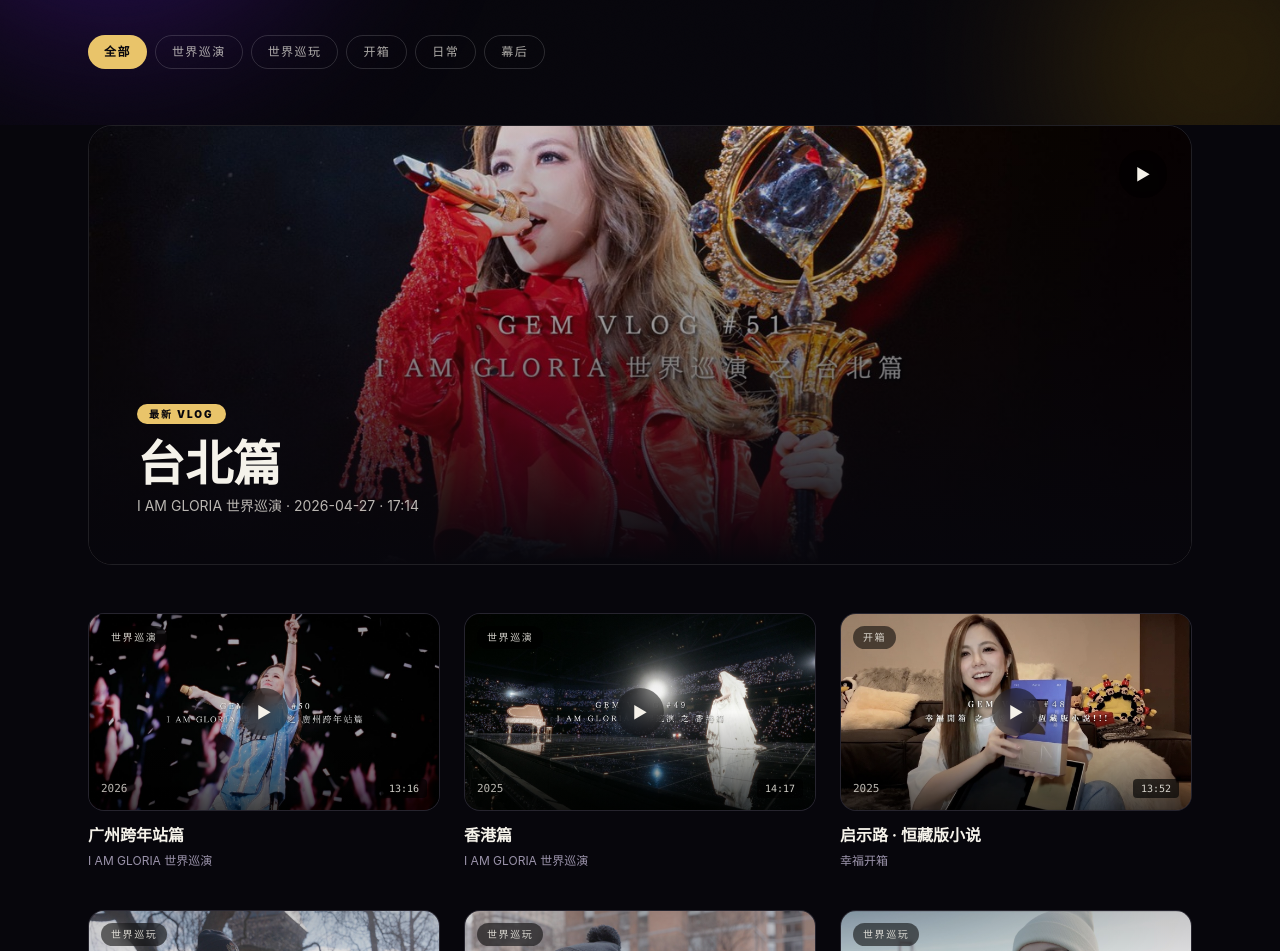
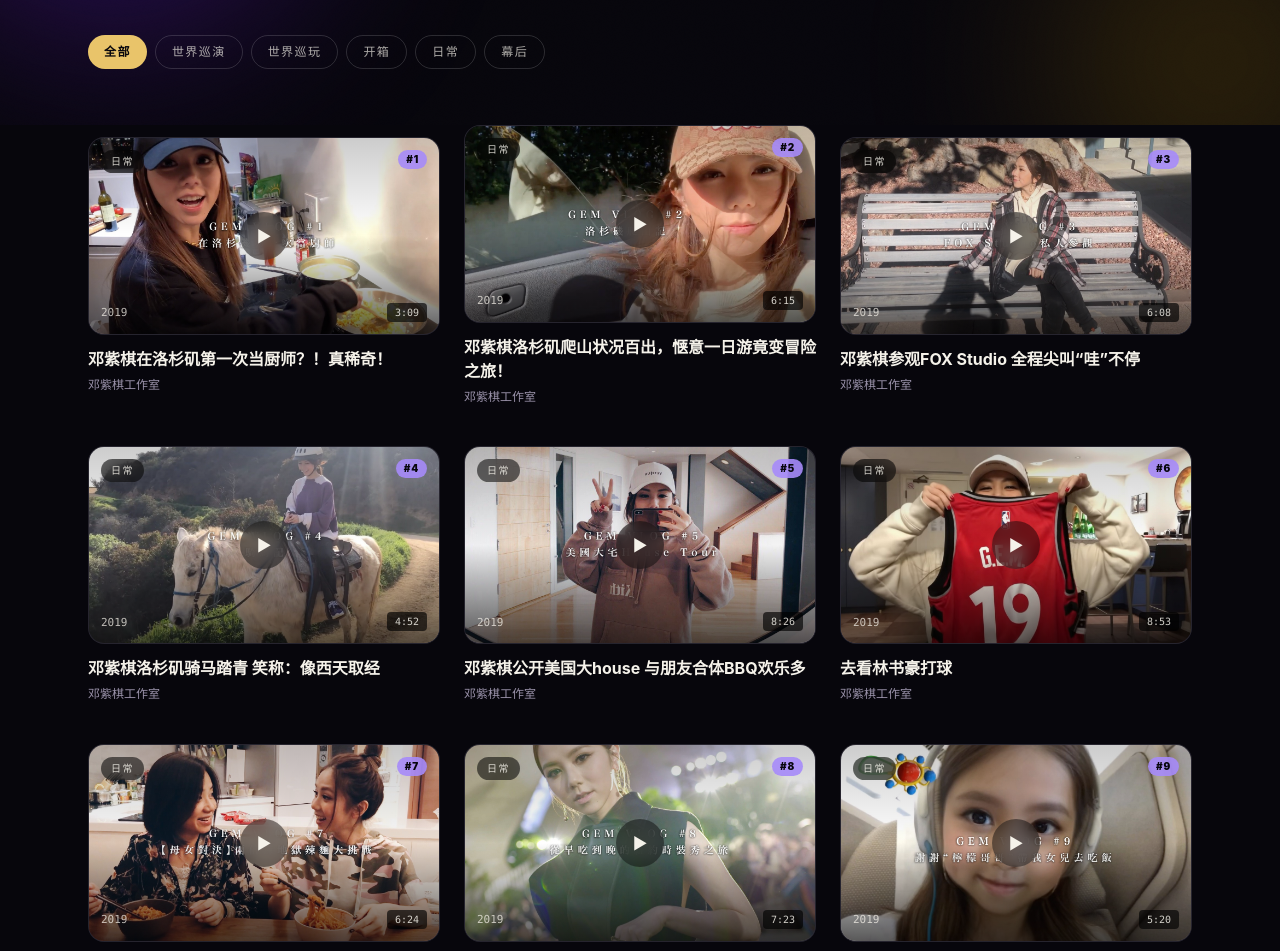
Before and after one commit to xxxxxxx-bot/gem-fansite, a Vue app: page /vlog in a window 1280 px wide. Shown: the part 281-1232 px from the top of the page. Built offline with nearby package versions, Linux system fonts and the light colour scheme.

Commit message:
VLOG 全量标注期数并按期数排序
- 47 条 VLOG 全部补上 #期数 角标
- 移除最新推荐位，列表按 #1-#51 升序排列
- 期数缺口对应站内未收录的官方期数

```diff
--- a/src/data/vlogs.js
+++ b/src/data/vlogs.js
@@ -6,6 +6,7 @@
 export const vlogs = [
   {
     bvid: 'BV14joqBxEKa',
+    number: 51,
     title: '台北篇',
     series: 'I AM GLORIA 世界巡演',
     group: '世界巡演',
@@ -15,6 +16,7 @@
   },
   {
     bvid: 'BV1EozQBCEts',
+    number: 50,
     title: '广州跨年站篇',
     series: 'I AM GLORIA 世界巡演',
     group: '世界巡演',
@@ -24,6 +26,7 @@
   },
   {
     bvid: 'BV1KQa9zFEju',
+    number: 49,
     title: '香港篇',
     series: 'I AM GLORIA 世界巡演',
     group: '世界巡演',
@@ -33,6 +36,7 @@
   },
   {
     bvid: 'BV1P5tKzLEWT',
+    number: 48,
     title: '启示路 · 恒藏版小说',
     series: '幸福开箱',
     group: '开箱',
@@ -42,6 +46,7 @@
   },
   {
     bvid: 'BV1MB5KzQEcJ',
+    number: 47,
     title: '多伦多篇',
     series: 'I AM GLORIA 世界巡玩',
     group: '世界巡玩',
@@ -51,6 +56,7 @@
   },
   {
     bvid: 'BV1CiGhzGEqN',
+    number: 46,
     title: '纽约篇',
     series: 'I AM GLORIA 世界巡玩',
     group: '世界巡玩',
@@ -60,6 +66,7 @@
   },
   {
     bvid: 'BV1y1LczvEsp',
+    number: 45,
     title: '旧金山篇',
     series: 'I AM GLORIA 世界巡玩',
     group: '世界巡玩',
@@ -69,6 +76,7 @@
   },
   {
     bvid: 'BV1C3fcYhEb6',
+    number: 44,
     title: '洛杉矶 & 拉斯维加斯篇',
     series: 'I AM GLORIA 世界巡玩',
     group: '世界巡玩',
@@ -78,6 +86,7 @@
   },
   {
     bvid: 'BV1SkPVexEXZ',
+    number: 43,
     title: '伦敦篇',
     series: 'I AM GLORIA 世界巡玩',
     group: '世界巡玩',
@@ -87,6 +96,7 @@
   },
   {
     bvid: 'BV1hzK5eNEtG',
+    number: 42,
     title: '巴黎篇',
     series: 'I AM GLORIA 世界巡玩',
     group: '世界巡玩',
@@ -96,6 +106,7 @@
   },
   {
     bvid: 'BV1vK421C78c',
+    number: 41,
     title: '球王访港表演赛',
     series: '第一次在这种气氛下表演',
     group: '日常',
@@ -105,6 +116,7 @@
   },
   {
     bvid: 'BV17Q4y1L797',
+    number: 40,
     title: '深圳演唱会 · 全记录',
     series: '2024 第一个工作',
     group: '世界巡演',
@@ -114,6 +126,7 @@
   },
   {
     bvid: 'BV15T4y1n7m5',
+    number: 39,
     title: '深圳演唱会 · 车程篇',
     series: '2024 第一个工作',
     group: '世界巡演',
@@ -123,6 +136,7 @@
   },
   {
     bvid: 'BV1Yk4y1W7sX',
+    number: 37,
     title: '马尔代夫 · 天堂之旅',
     series: '日常',
     group: '日常',
@@ -132,6 +146,7 @@
   },
   {
     bvid: 'BV1CW4y1j7DR',
+    number: 36,
     title: '启示录 · 首波周边',
     series: '幸福开箱',
     group: '开箱',
@@ -141,6 +156,7 @@
   },
   {
     bvid: 'BV19d4y1G7xm',
+    number: 35,
     title: '启示录 1–8 集剧情盘点',
     series: '幕后盘点',
     group: '日常',
@@ -150,6 +166,7 @@
   },
   {
     bvid: 'BV1E4411L7aW',
+    number: 9,
     title: '邓紫棋秒变邓三岁 表演吃播萌翻天',
     series: '邓紫棋工作室',
     group: '日常',
@@ -159,6 +176,7 @@
   },
   {
     bvid: 'BV1Px411Z7H1',
+    number: 12,
     title: '邓紫棋演绎“小魔鬼”版日常，好听又好看！',
     series: '邓紫棋工作室',
     group: '日常',
@@ -168,6 +186,7 @@
   },
   {
     bvid: 'BV1x4411H7k9',
+    number: 10,
     title: '邓紫棋素颜出镜：自信的女生最美丽！',
     series: '邓紫棋工作室',
     group: '日常',
@@ -177,6 +196,7 @@
   },
   {
     bvid: 'BV1kt4y1C7YV',
+    number: 24,
     title: '我的隔离生活 の 精彩每一天',
     series: '邓紫棋工作室',
     group: '日常',
@@ -186,6 +206,7 @@
   },
   {
     bvid: 'BV1Ht4y1i7fU',
+    number: 27,
     title: '幸福开箱 之 1:6 钢铁侠',
     series: '邓紫棋工作室',
     group: '开箱',
@@ -195,6 +216,7 @@
   },
   {
     bvid: 'BV19E411f7Jr',
+    number: 15,
     title: '“小小邓”的第一次长途飞行！',
     series: '邓紫棋工作室',
     group: '日常',
@@ -204,6 +226,7 @@
   },
   {
     bvid: 'BV1EJ41197Q8',
+    number: 16,
     title: '吃货之旅，没有[句号]',
     series: '邓紫棋工作室',
     group: '日常',
@@ -223,6 +246,7 @@
   },
   {
     bvid: 'BV1GJ41157LQ',
+    number: 18,
     title: '自己的新专辑自己买！',
     series: '邓紫棋工作室',
     group: '日常',
@@ -232,6 +256,7 @@
   },
   {
     bvid: 'BV1Np4y1X7Bp',
+    number: 23,
     title: '我的隔离生活 の 午餐日常',
     series: '邓紫棋工作室',
     group: '日常',
@@ -241,6 +266,7 @@
   },
   {
     bvid: 'BV1o4411M7x2',
+    number: 11,
     title: '围观邓三岁的快乐周末 收获太阳花开心能量',
     series: '邓紫棋工作室',
     group: '日常',
@@ -250,6 +276,7 @@
   },
   {
     bvid: 'BV1zt411A7H8',
+    number: 13,
     title: '差不多隆重的首映会 跟紫棋一起复习“差不多姑娘”公演LIVE',
     series: '邓紫棋工作室',
     group: '幕后',
@@ -259,6 +286,7 @@
   },
   {
     bvid: 'BV1YK411572Y',
+    number: 20,
     title: '距离上一个VLOG，已经很久以后了',
     series: '邓紫棋工作室',
     group: '日常',
@@ -268,6 +296,7 @@
   },
   {
     bvid: 'BV1k5411u7HD',
+    number: 33,
     title: '《超能力》MV之世上只有哥哥好',
     series: '邓紫棋工作室',
     group: '幕后',
@@ -277,6 +306,7 @@
   },
   {
     bvid: 'BV1dA411T7bX',
+    number: 30,
     title: '《平行世界》弹唱版',
     series: '邓紫棋工作室',
     group: '幕后',
@@ -286,6 +316,7 @@
   },
   {
     bvid: 'BV1sa4y1i7h5',
+    number: 21,
     title: '没想到有一天，我会变成木匠',
     series: '邓紫棋工作室',
     group: '日常',
@@ -295,6 +326,7 @@
   },
   {
     bvid: 'BV184411q79m',
+    number: 14,
     title: '藏满彩蛋的「差不多28」生日会 幕后大揭秘！',
     series: '邓紫棋工作室',
     group: '幕后',
@@ -304,6 +336,7 @@
   },
   {
     bvid: 'BV14z4y197UE',
+    number: 22,
     title: '我的14天隔离生活， 就这样开始！',
     series: '邓紫棋工作室',
     group: '日常',
@@ -313,6 +346,7 @@
   },
   {
     bvid: 'BV1H64y1f725',
+    number: 28,
     title: '第一次拍古装 之 木兰篇',
     series: '邓紫棋工作室',
     group: '幕后',
@@ -332,6 +366,7 @@
   },
   {
     bvid: 'BV1a3411q7gG',
+    number: 34,
     title: '幸福开箱 之《摩天动物园》限量黑胶',
     series: '邓紫棋工作室',
     group: '开箱',
@@ -341,6 +376,7 @@
   },
   {
     bvid: 'BV1xV411h7FP',
+    number: 29,
     title: '第一次拍古装 之 武则天/贞德篇',
     series: '邓紫棋工作室',
     group: '幕后',
@@ -350,6 +386,7 @@
   },
   {
     bvid: 'BV1ZJ411v7kU',
+    number: 17,
     title: '在录音室画下一个完美的「句号」',
     series: '邓紫棋工作室',
     group: '幕后',
@@ -359,6 +396,7 @@
   },
   {
     bvid: 'BV17441177TB',
+    number: 8,
     title: '从早吃到晚的LV纽约时装秀之旅',
     series: '邓紫棋工作室',
     group: '日常',
@@ -368,6 +406,7 @@
   },
   {
     bvid: 'BV11B4y1F7xs',
+    number: 32,
     title: '《孤独》MV钢琴是真烧的',
     series: '邓紫棋工作室',
     group: '幕后',
@@ -387,6 +426,7 @@
   },
   {
     bvid: 'BV1vy4y1B7oe',
+    number: 26,
     title: '远距离参加金曲奖',
     series: '邓紫棋工作室',
     group: '日常',
@@ -426,12 +466,12 @@
   },
   {
     bvid: 'BV1N441147Eg',
+    number: 6,
     title: '去看林书豪打球',
     series: '邓紫棋工作室',
     group: '日常',
     date: '2019-05-03',
     duration: '8:53',
     cover: '/covers/vlog/vlog-6-jeremy.jpg',
-    number: 6,
   },
 ]
--- a/src/pages/VlogPage.vue
+++ b/src/pages/VlogPage.vue
@@ -5,10 +5,11 @@
 const active = ref('全部')
 const current = ref(null)
 
-const sorted = computed(() => [...vlogs].sort((a, b) => b.date.localeCompare(a.date)))
-const featured = computed(() => (active.value === '全部' ? sorted.value[0] : null))
+const sorted = computed(() =>
+  [...vlogs].sort((a, b) => (a.number ?? 999) - (b.number ?? 999) || b.date.localeCompare(a.date)),
+)
 const list = computed(() =>
-  featured.value ? sorted.value.slice(1) : sorted.value.filter((v) => v.group === active.value),
+  active.value === '全部' ? sorted.value : sorted.value.filter((v) => v.group === active.value),
 )
 
 function open(v) {
@@ -57,33 +58,6 @@
         </button>
       </div>
     </div>
-  </section>
-
-  <section v-if="featured" class="mx-auto max-w-6xl px-6 pb-12">
-    <button
-      v-reveal
-      class="group relative block min-h-[360px] w-full overflow-hidden rounded-3xl border border-white/10 text-left md:min-h-[440px]"
-      @click="open(featured)"
-    >
-      <img
-        :src="featured.cover"
-        :alt="featured.title"
-        class="absolute inset-0 h-full w-full object-cover transition duration-700 group-hover:scale-[1.03]"
-      />
-      <div class="absolute inset-0 bg-gradient-to-t from-ink via-ink/45 to-ink/5"></div>
-      <span
-        class="absolute right-6 top-6 flex h-12 w-12 items-center justify-center rounded-full bg-black/50 text-cream backdrop-blur transition group-hover:bg-gold group-hover:text-ink"
-      >
-        ▶
-      </span>
-      <div class="absolute inset-x-0 bottom-0 p-8 md:p-12">
-        <span class="rounded-full bg-gold px-3 py-1 text-[10px] font-black tracking-[0.2em] text-ink">最新 VLOG</span>
-        <h2 class="mt-4 text-3xl font-black md:text-5xl">{{ featured.title }}</h2>
-        <p class="mt-2 text-sm text-cream/75">
-          {{ featured.series }} · {{ featured.date }} · {{ featured.duration }}
-        </p>
-      </div>
-    </button>
   </section>
 
   <section class="mx-auto max-w-6xl px-6 pb-24">
```
